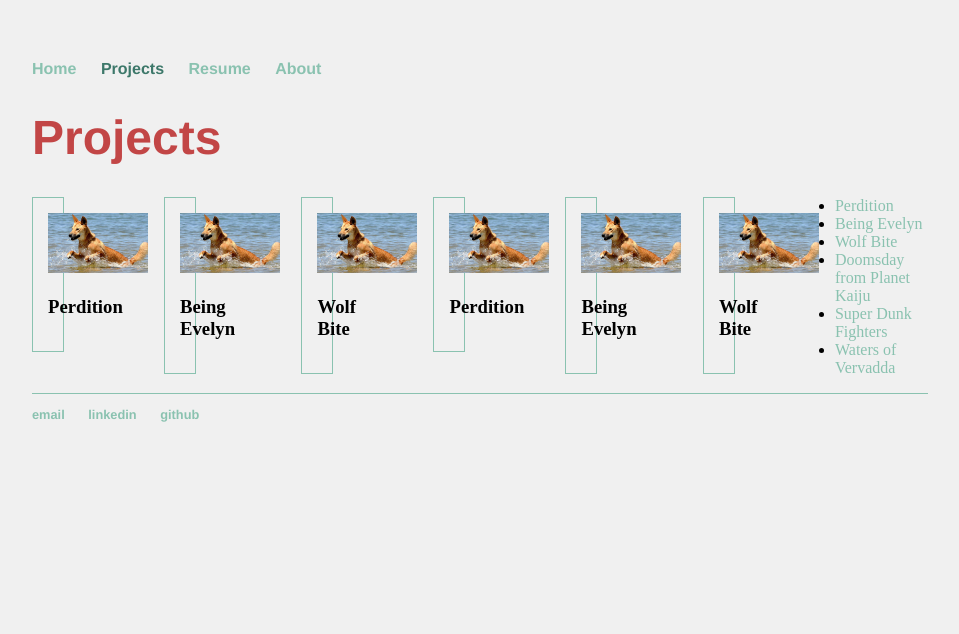
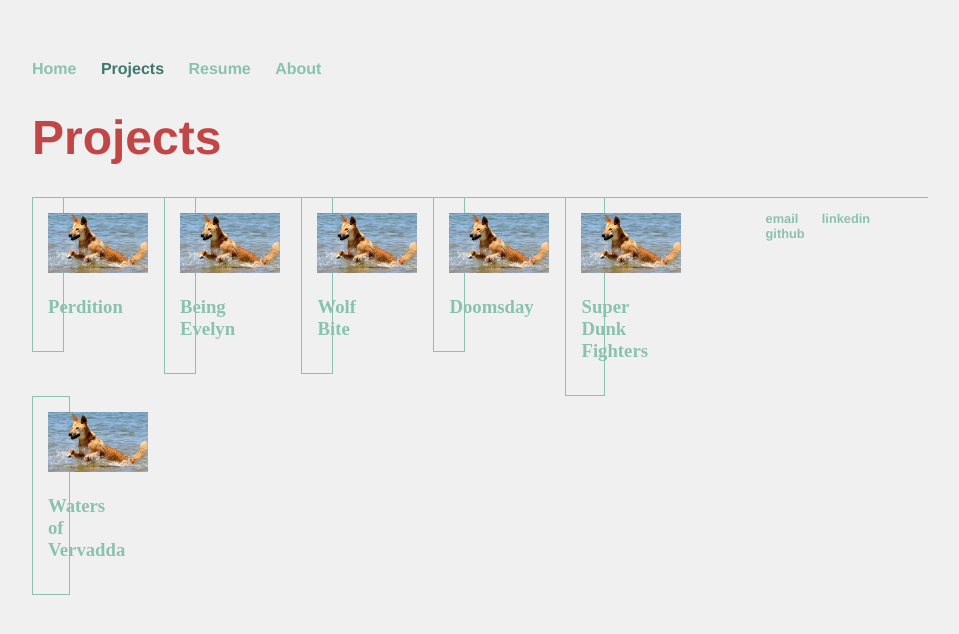
Before and after one commit to digigrant/digigrant.github.io, a Jekyll site: the page built from projects.html, in a window 1280 px wide. Shown: the top 634 px of the page, without its empty margins (160-1119 px from the left). Built offline with Jekyll 4.4.1, drawn with Linux system fonts in a browser that asks for light colours.

Commit message:
Update projects.html

```diff
--- a/projects.html
+++ b/projects.html
@@ -8,26 +8,28 @@ title: Projects
 <div class="grid">
   <div class="row">
     <ul>
-      <li><div class="col"><img src="/assets/images/dingo.jpg" width="100";><h3>Perdition</h3></div></li>
-      <li><div class="col"><img src="/assets/images/dingo.jpg" width="100";><h3>Being Evelyn</h3></div></li>
-      <li><div class="col"><img src="/assets/images/dingo.jpg" width="100";><h3>Wolf Bite</h3></div></li>
+      <li>
+        <a href="/projects/perdition.html"><div class="col"><img src="/assets/images/dingo.jpg" width="100";><h3>Perdition</h3></div></a>
+      </li>
+      <li>
+        <a href="/projects/being-evelyn.html"><div class="col"><img src="/assets/images/dingo.jpg" width="100";><h3>Being Evelyn</h3></div></a>
+      </li>
+      <li>
+        <a href="/projects/wolf-bite.html"><div class="col"><img src="/assets/images/dingo.jpg" width="100";><h3>Wolf Bite</h3></div></a>
+      </li>
     </ul>
   </div>
   <div class="row">
     <ul>
-      <li><div class="col"><img src="/assets/images/dingo.jpg" width="100";><h3>Perdition</h3></div></li>
-      <li><div class="col"><img src="/assets/images/dingo.jpg" width="100";><h3>Being Evelyn</h3></div></li>
-      <li><div class="col"><img src="/assets/images/dingo.jpg" width="100";><h3>Wolf Bite</h3></div></li>
+      <li>
+        <a href="/projects/doomsday.html"><div class="col"><img src="/assets/images/dingo.jpg" width="100";><h3>Doomsday</h3></div></a>
+      </li>
+      <li>
+        <a href="/projects/super-dunk-fighters.html"><div class="col"><img src="/assets/images/dingo.jpg" width="100";><h3>Super Dunk Fighters</h3></div></a>
+      </li>
+      <li>
+        <a href="/projects/waters-of-vervadda.html"><div class="col"><img src="/assets/images/dingo.jpg" width="100";><h3>Waters of Vervadda</h3></div></a>
+      </li>
     </ul>
   </div>
-
-  <ul>
-    <li><a href="/projects/perdition.html">Perdition</a></li>
-    <li><a href="/projects/being-evelyn.html">Being Evelyn</a></li>
-    <li><a href="/projects/wolf-bite.html">Wolf Bite</a></li>
-    <li><a href="/projects/doomsday.html">Doomsday from Planet Kaiju</a></li>
-    <li><a href="/projects/super-dunk-fighters.html">Super Dunk Fighters</a></li>
-    <li><a href="/projects/waters-of-vervadda.html">Waters of Vervadda</a></li>
-  </ul>
-
 </div>
```
